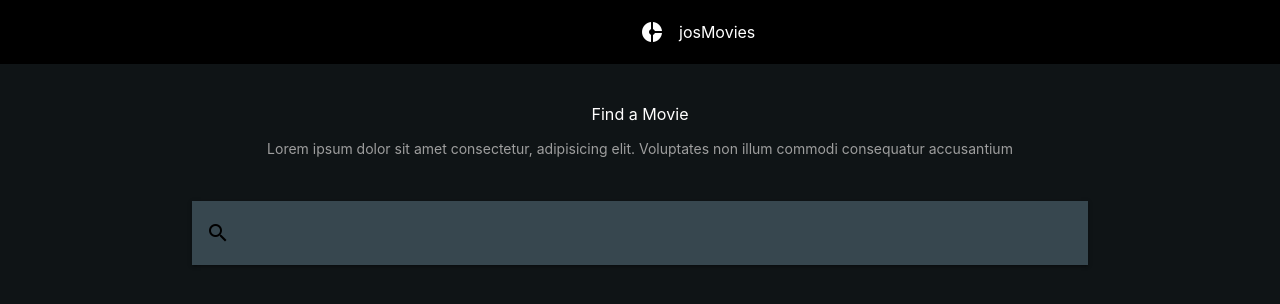
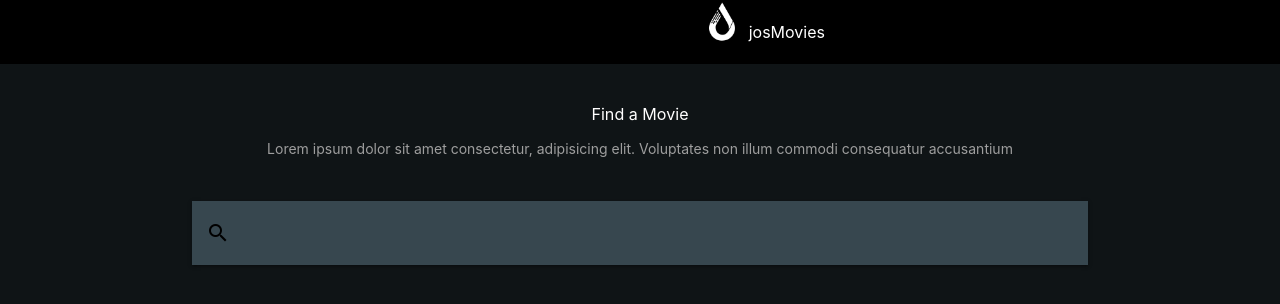
Before and after one commit to cano0029/pwa-movie-suggestion, a plain HTML site: page home.html in a window 1280 px wide. Drawn offline with Linux system fonts and the light colour scheme.

Commit message:
Add logo

```diff
--- a/css/app.css
+++ b/css/app.css
@@ -1,12 +1,16 @@
 /* general - applicable to all pages*/
-
 html {
   font-size: 14px;
 }
-
 body {
   background-color: #0f1416;
 }
+#logo {
+  width: 10%;
+  margin-right: 1rem;
+  transform: translateY(0.2rem)
+}
+
 input#search {
   border: 2px grey;
   /* background: white; */
@@ -20,11 +24,10 @@ input#search {
   margin-left: 2rem;
   margin-right: 2rem;
 }
-
+/* fix- create your own name logo */
 a.brand-logo{
   font-size: 16px;
 }
-
 /* search and suggested pages */
 #titlePage h5 {
   margin-top: 2rem;
--- a/home.html
+++ b/home.html
@@ -35,7 +35,7 @@
   <div class= "navbar-fixed">
     <nav class="z-depth-0 black">
       <div class="nav-wrapper container center">
-        <a href="#!" class="brand-logo"><i class="material-icons">donut_small</i>josMovies</a>
+        <a href="./home.html" class="brand-logo"><img id = "logo" src ="/img/logo/logo.png" alt = "app logo">josMovies</a>
       </div>
     </nav>
   </div>
```
Also changed, not shown: pages/searchResults.html (+1 -1 lines), pages/suggestedMovies.html (+1 -1 lines), img/logo/logo.png (added), site.webmanifest (deleted).
